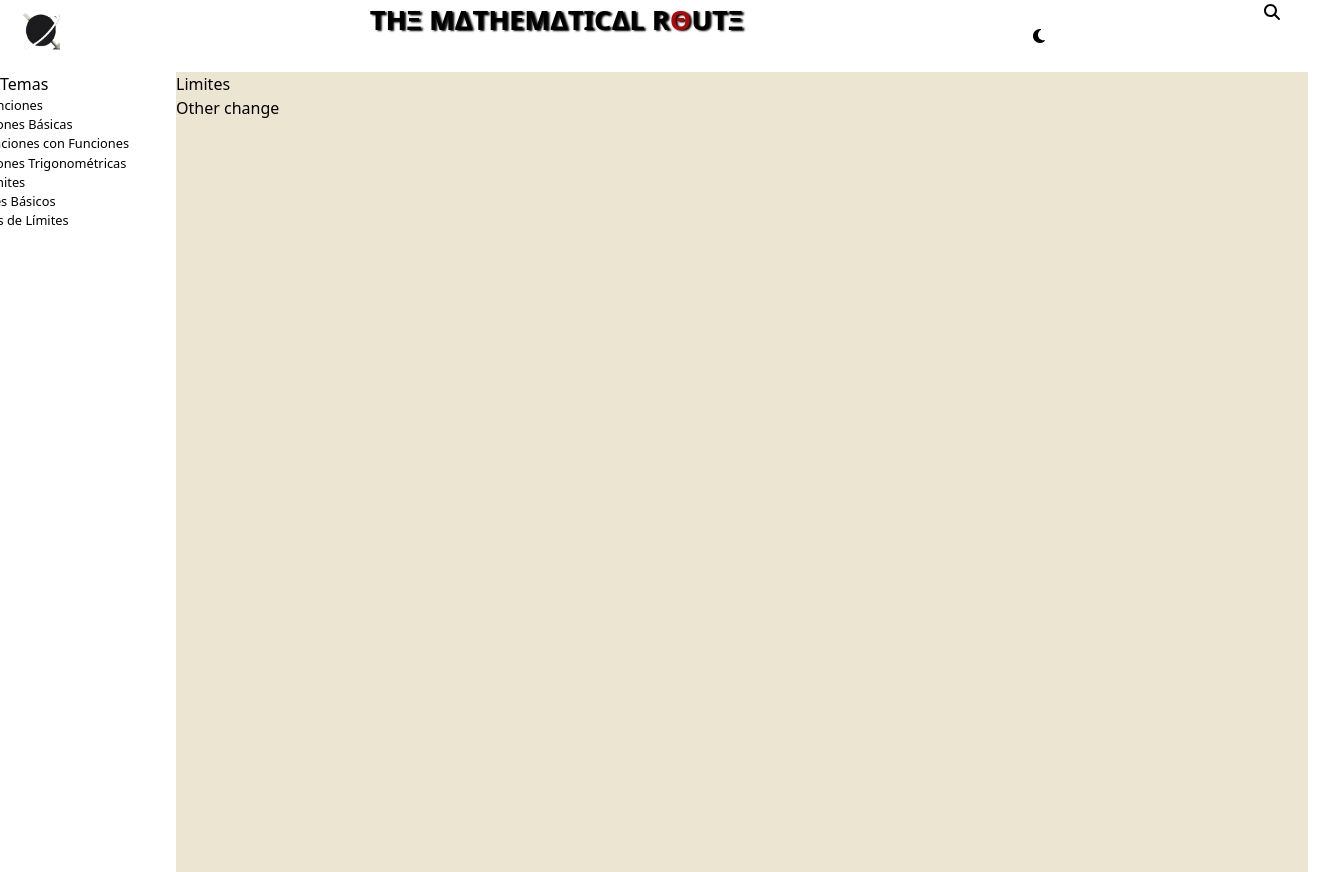
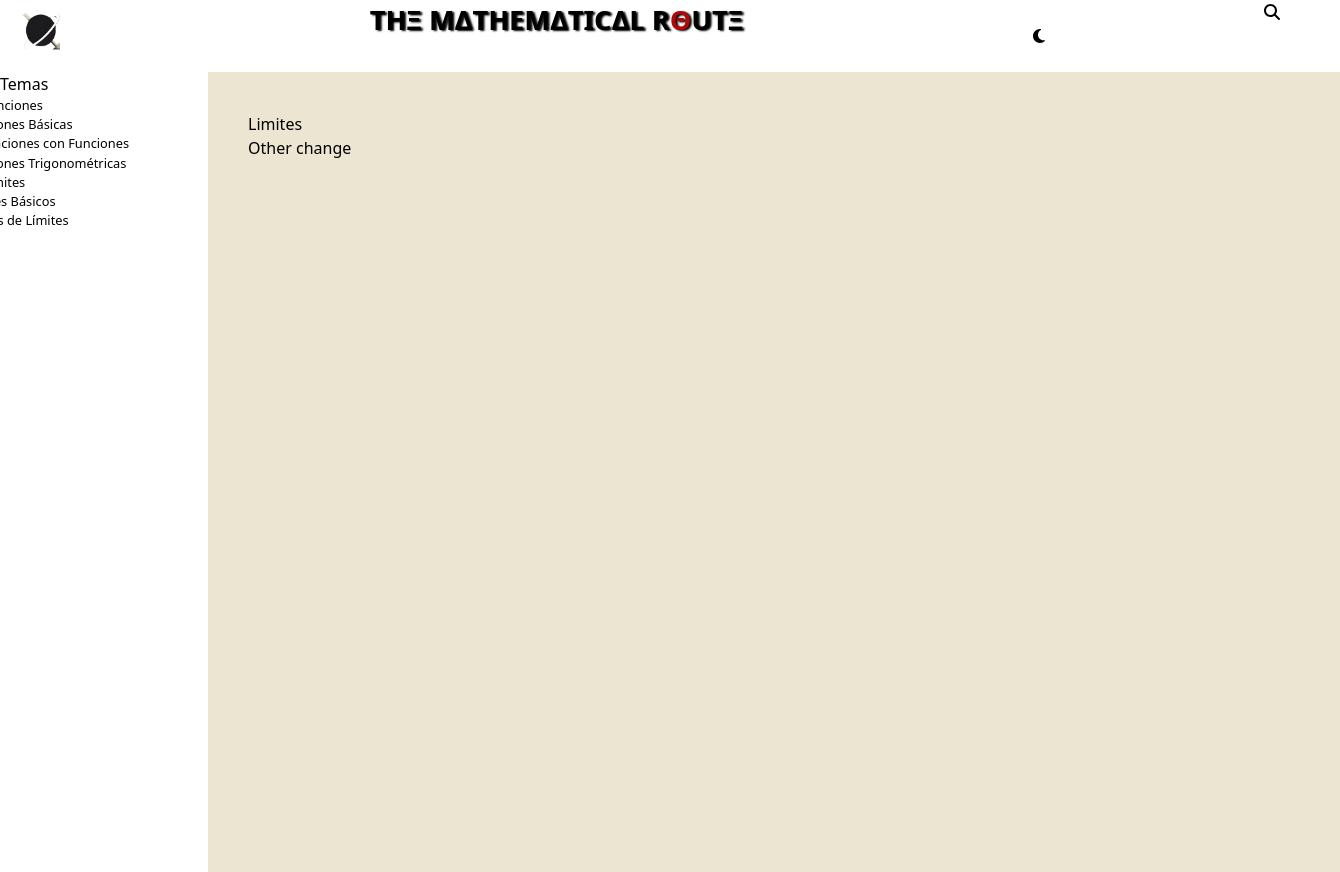
Before and after one commit to qwik-zgheib/MathematicalRoute, a React (Vite) app: page /limits in a window 1280 px wide. Shown: the whole page, 1340 px wide, since content can reach past the window. Built offline with nearby package versions, Linux system fonts and the light colour scheme; the HTML template or start-up script is replaced by a standard one.

Commit message:
agrandando el menu

```diff
--- a/src/styles/Derivadas.module.css
+++ b/src/styles/Derivadas.module.css
@@ -1,8 +1,9 @@
 .container {
   position: absolute;
   top: 9vh;
-  left: 22vh;
+  left: 26vh;
   height: 100vh;
   width: 88.4vw;
   background: #ece5d1;
+  padding: 40px;
 }
--- a/src/styles/Funciones.module.css
+++ b/src/styles/Funciones.module.css
@@ -1,8 +1,9 @@
 .container {
   position: absolute;
   top: 9vh;
-  left: 22vh;
+  left: 26vh;
   height: 100vh;
   width: 88.4vw;
   background: #ece5d1;
+  padding: 40px;
 }
--- a/src/styles/Integrales.module.css
+++ b/src/styles/Integrales.module.css
@@ -1,7 +1,8 @@
 .container {
   position: absolute;
   top: 9vh;
-  left: 22vh;
+  left: 26vh;
   height: 100vh;
   width: 88.4vw;
+  padding: 40px;
 }
--- a/src/styles/Limits.module.css
+++ b/src/styles/Limits.module.css
@@ -1,8 +1,9 @@
 .container {
   position: absolute;
   top: 9vh;
-  left: 22vh;
+  left: 26vh;
   height: 100vh;
   width: 88.4vw;
   background: #ece5d1;
+  padding: 40px;
 }
```
